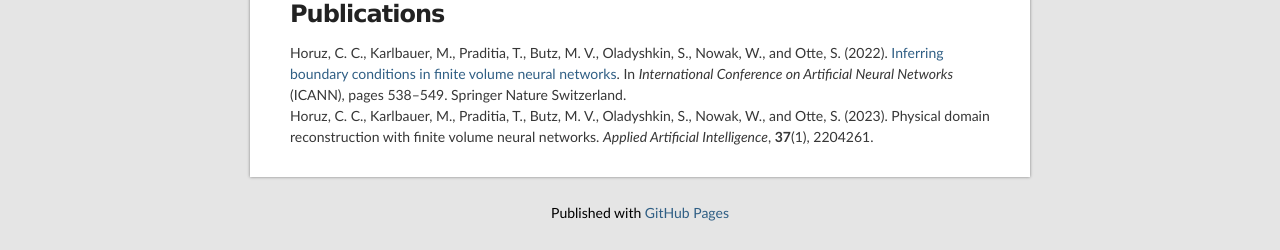
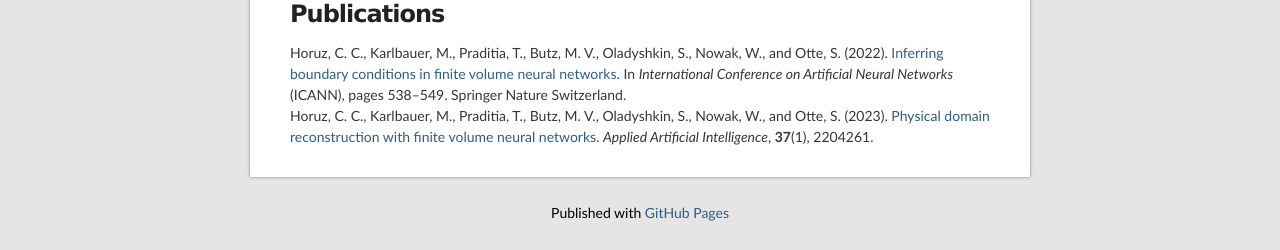
Before and after one commit to AdaptiveAILab/adaptiveailab.github.io, a Jekyll site: the page built from pages/team/staff/phd_cosku.md, in a window 1280 px wide. Shown: the part 750-1000 px from the top of the page. Built offline with Jekyll 4.4.1, drawn with Linux system fonts in a browser that asks for light colours.

```diff
--- a/pages/team/staff/phd_cosku.md
+++ b/pages/team/staff/phd_cosku.md
@@ -4,7 +4,7 @@ title: Coşku Can Horuz
 role: PhD student
 description:
 permalink: /team/cosku
-photo: /assets/images/cosku.jpg
+photo: /assets/images/cosku.JPG
 ---
 
 # Coşku Can Horuz
@@ -33,4 +33,4 @@ His research interests almost always include a time dimension. More concretely,
 ## Publications
 
 Horuz, C. C., Karlbauer, M., Praditia, T., Butz, M. V., Oladyshkin, S., Nowak, W., and Otte, S. (2022). [Inferring boundary conditions in finite volume neural networks](https://link.springer.com/chapter/10.1007/978-3-031-15919-0_45). In *International Conference on Artificial Neural Networks* (ICANN), pages 538–549. Springer Nature Switzerland.\
-Horuz, C. C., Karlbauer, M., Praditia, T., Butz, M. V., Oladyshkin, S., Nowak, W., and Otte, S. (2023). Physical domain reconstruction with finite volume neural networks. *Applied Artificial Intelligence*, **37**(1), 2204261.
+Horuz, C. C., Karlbauer, M., Praditia, T., Butz, M. V., Oladyshkin, S., Nowak, W., and Otte, S. (2023). [Physical domain reconstruction with finite volume neural networks](https://doi.org/10.1080/08839514.2023.2204261). *Applied Artificial Intelligence*, **37**(1), 2204261.
```
